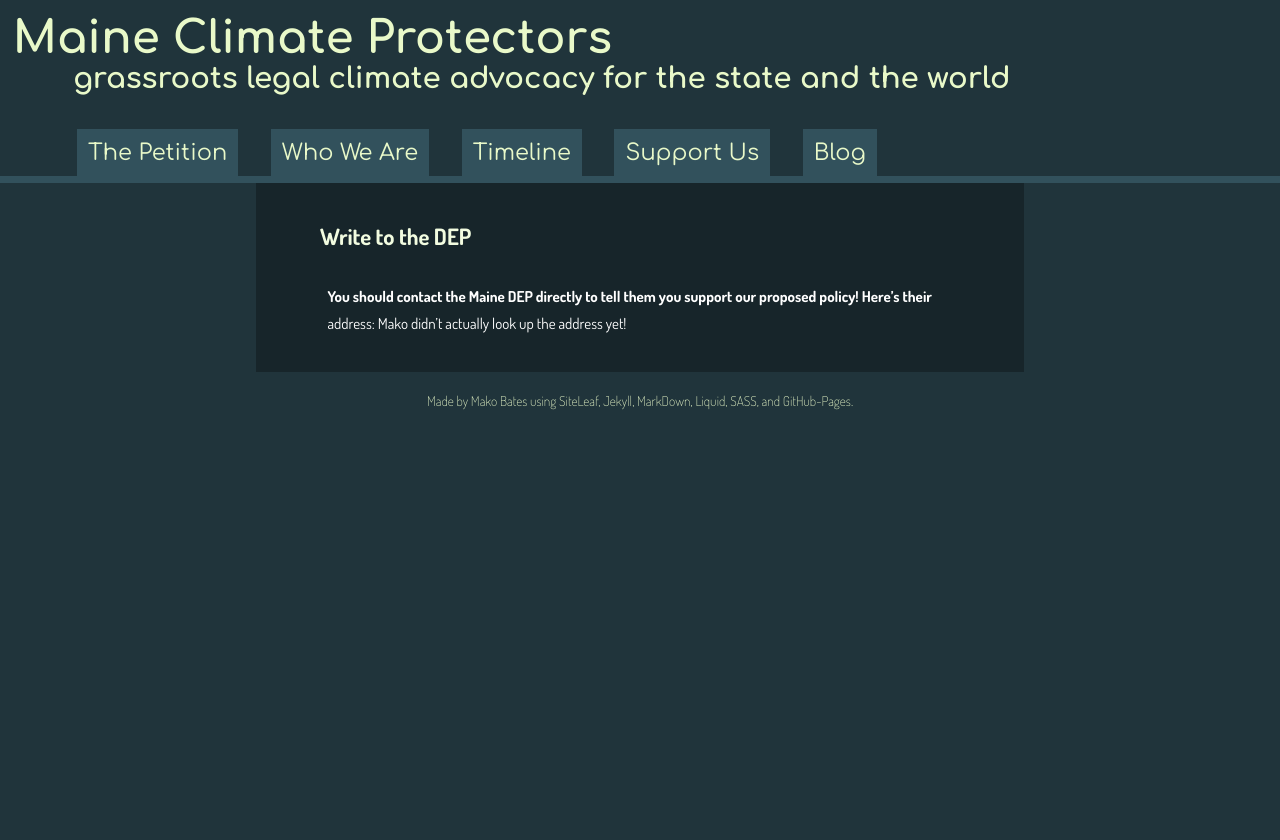
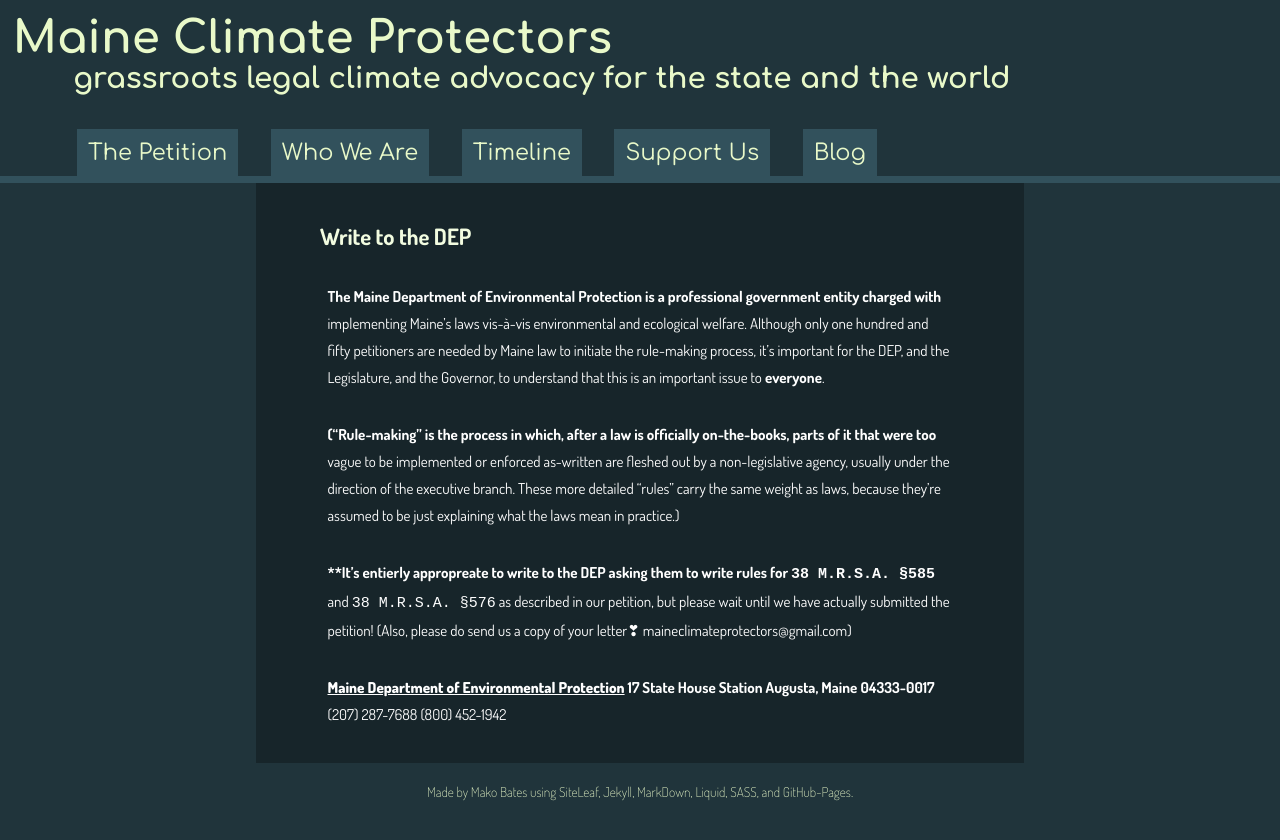
Before and after one commit to ShapeOfMatter/maine-climate-protectors, a Jekyll site: the page built from _posts/2017-12-13-write-to-the-dep.markdown, in a window 1280 px wide. Shown: the top 840 px of the page. Built offline with Jekyll 4.4.1, drawn with Linux system fonts in a browser that asks for light colours.

Commit message:
Updated Write To The Dep

```diff
--- a/_posts/2017-12-13-write-to-the-dep.markdown
+++ b/_posts/2017-12-13-write-to-the-dep.markdown
@@ -3,6 +3,14 @@ title: Write to the DEP
 date: 2017-12-13 15:29:00 -05:00
 ---
 
-You should contact the Maine DEP directly to tell them you support our proposed policy!
-Here's their address:
-Mako didn't actually look up the address yet!
+The Maine Department of Environmental Protection is a professional government entity charged with implementing Maine's laws vis-à-vis environmental and ecological welfare. Although only one hundred and fifty petitioners are needed by Maine law to initiate the rule-making process, it's important for the DEP, and the Legislature, and the Governor, to understand that this is an important issue to **everyone**.
+
+("Rule-making" is the process in which, after a law is officially on-the-books, parts of it that were too vague to be implemented or enforced as-written are fleshed out by a non-legislative agency, usually under the direction of the executive branch. These more detailed "rules" carry the same weight as laws, because they're assumed to be just explaining what the laws mean in practice.)
+
+**It's entierly appropreate to write to the DEP asking them to write rules for `38 M.R.S.A. §585` and `38 M.R.S.A. §576` as described in our petition, but please wait until we have actually submitted the petition! (Also, please do send us a copy of your letter❣ {{ site.contact_email }})
+
+[Maine Department of Environmental Protection](https://www1.maine.gov/dep/contact/index.html)
+17 State House Station
+Augusta, Maine 04333-0017
+(207) 287-7688
+(800) 452-1942
```
